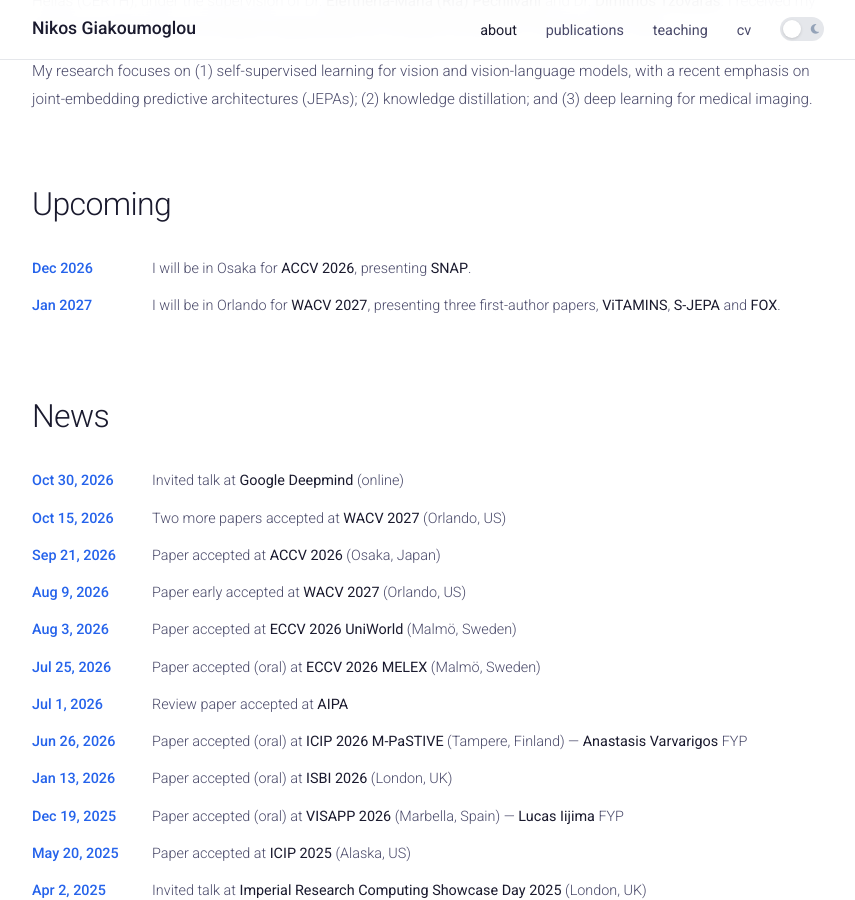
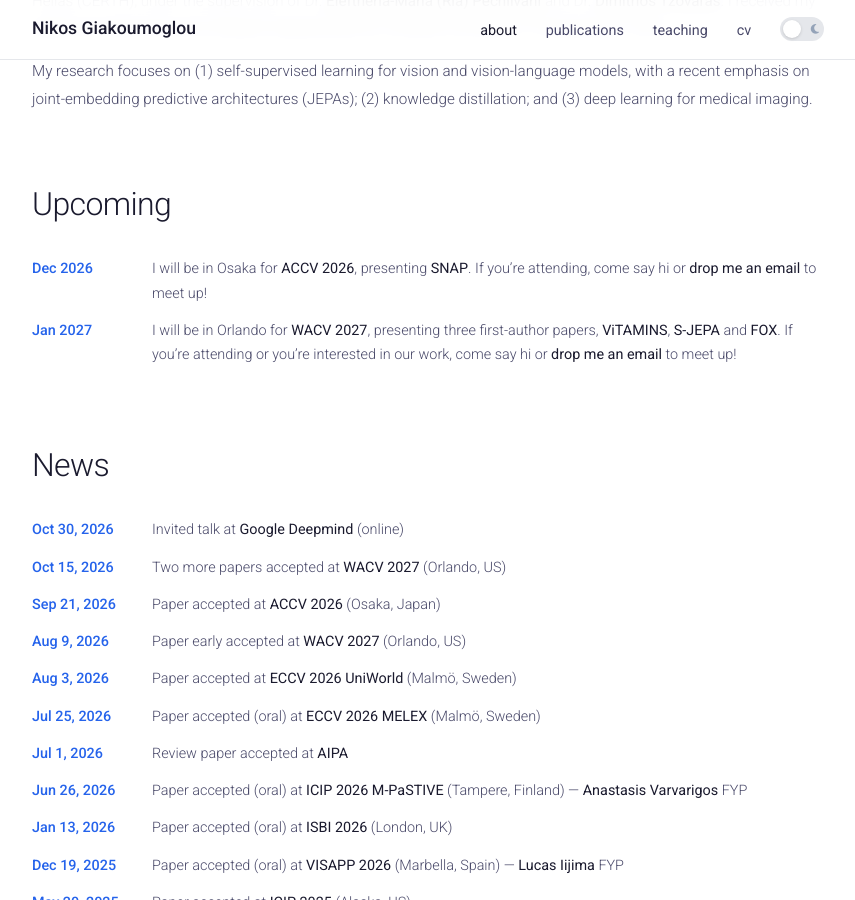
Before and after one commit to giakoumoglou/giakoumoglou.github.io, a Jekyll site: the page built from index.html, in a window 1280 px wide and 900 px high, scrolled down 406 px. Shown: the whole window, without its empty margins (212-1067 px from the left). Built offline with Jekyll 4.4.1, drawn with Linux system fonts in a browser that asks for light colours; a style sheet for code colours, icons or effects is not loaded.

Commit message:
Update upcoming.yml

```diff
--- a/_data/upcoming.yml
+++ b/_data/upcoming.yml
@@ -4,8 +4,8 @@
 
 - date: Dec 2026
   end: 2026-12-18
-  text: I will be in Osaka for [ACCV 2026](https://accv2026.org/), presenting [SNAP](https://giakoumoglou.github.io/snap/).
+  text: I will be in Osaka for [ACCV 2026](https://accv2026.org/), presenting [SNAP](https://giakoumoglou.github.io/snap/). If you're attending, come say hi or [drop me an email](mailto:nikos@imperial.ac.uk) to meet up!
 
 - date: Jan 2027
   end: 2027-01-09
-  text: I will be in Orlando for [WACV 2027](https://wacv.thecvf.com/Conferences/2027), presenting three first-author papers, [ViTAMINS](https://giakoumoglou.github.io/vitamins/), [S-JEPA](https://giakoumoglou.github.io/sjepa/) and [FOX](https://mever-team.github.io/fox/).
+  text: I will be in Orlando for [WACV 2027](https://wacv.thecvf.com/Conferences/2027), presenting three first-author papers, [ViTAMINS](https://giakoumoglou.github.io/vitamins/), [S-JEPA](https://giakoumoglou.github.io/sjepa/) and [FOX](https://mever-team.github.io/fox/). If you're attending or you're interested in our work, come say hi or [drop me an email](mailto:nikos@imperial.ac.uk) to meet up!
```
